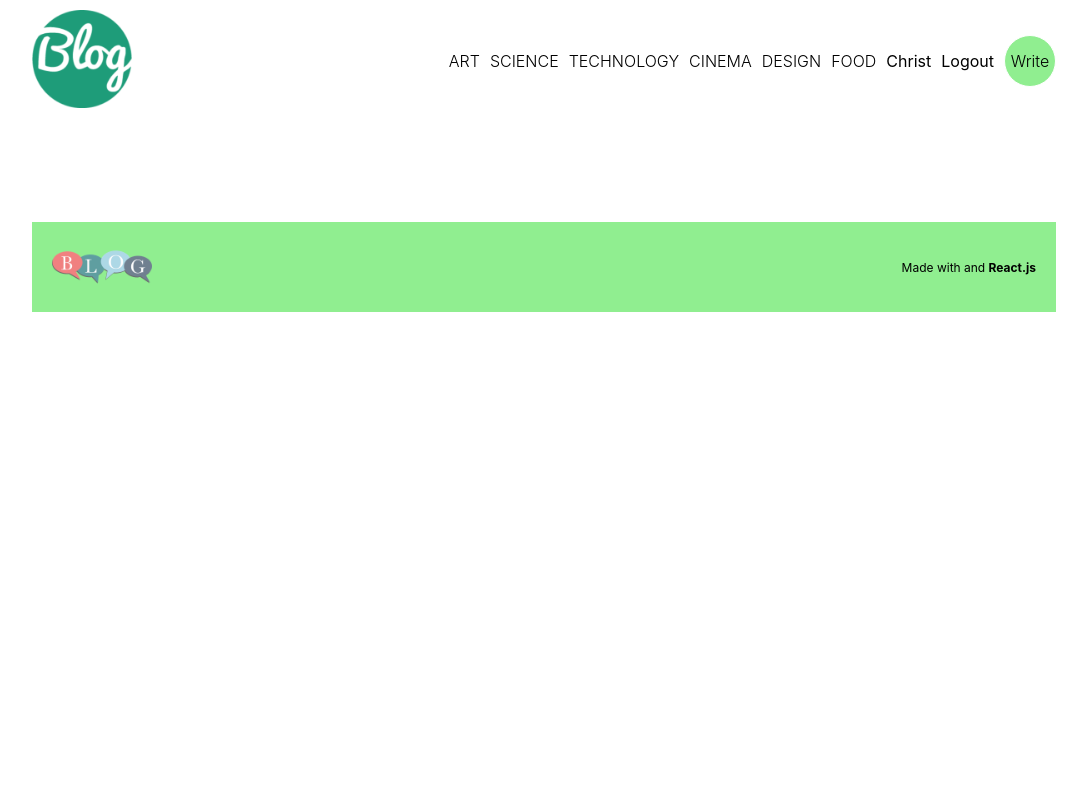
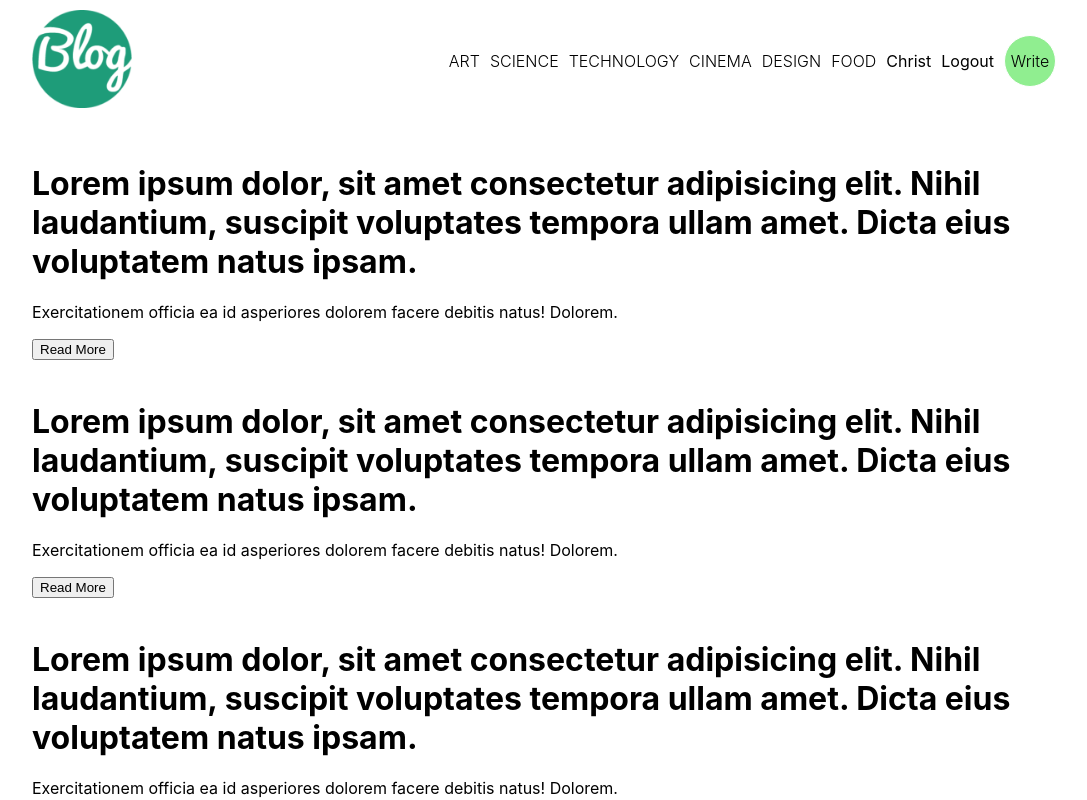
Before and after one commit to Mo6x/RESTAll-APIs, a React (Create React App) app in the folder client-side/my-app/: page / in a window 1280 px wide. Shown: the top 800 px of the page, without its empty margins (96-1183 px from the left). Built offline with nearby package versions, Linux system fonts and the light colour scheme.

Commit message:
Successfully design the Footer and Navbar page, I want to start working on the Home page now

```diff
--- a/client-side/my-app/src/pages/Home.jsx
+++ b/client-side/my-app/src/pages/Home.jsx
@@ -1,12 +1,56 @@
 import React from "react";
+import { Link } from "react-router-dom";
 
 
 const Home = () => {
+
+    const posts = [
+        {
+            id: 1,
+            title: "Lorem ipsum dolor, sit amet consectetur adipisicing elit. Nihil laudantium, suscipit      voluptates tempora ullam amet. Dicta eius voluptatem natus ipsam.",
+            desc: "Exercitationem officia ea id asperiores dolorem facere debitis natus! Dolorem.",
+            imgs: ""
+        },
+        {
+            id: 2,
+            title: "Lorem ipsum dolor, sit amet consectetur adipisicing elit. Nihil laudantium, suscipit      voluptates tempora ullam amet. Dicta eius voluptatem natus ipsam.",
+            desc: "Exercitationem officia ea id asperiores dolorem facere debitis natus! Dolorem.",
+            imgs: ""
+        },
+        {
+            id: 3,
+            title: "Lorem ipsum dolor, sit amet consectetur adipisicing elit. Nihil laudantium, suscipit      voluptates tempora ullam amet. Dicta eius voluptatem natus ipsam.",
+            desc: "Exercitationem officia ea id asperiores dolorem facere debitis natus! Dolorem.",
+            imgs: ""
+        },
+        {
+            id: 4,
+            title: "Lorem ipsum dolor, sit amet consectetur adipisicing elit. Nihil laudantium, suscipit      voluptates tempora ullam amet. Dicta eius voluptatem natus ipsam.",
+            desc: "Exercitationem officia ea id asperiores dolorem facere debitis natus! Dolorem.",
+            imgs: ""
+        },
+    ]
+
     return(
-        <div>
-
+        <div className="home">
+           <div className="posts">
+                {posts.map((post) => (
+                    <div className="post" key={post.id}>
+                        <div className="imgs">
+                            <img src={post.imgs} alt="" />
+                        </div>
+                          <div className="content">
+                            <Link className="link" to={`/post/${post.id}`}>
+                                <h1>{post.title}</h1>
+                            </Link>
+                            <p>{post.desc}</p>
+                            <button>Read More</button>
+                          </div>
+                     </div>
+                ))}
+           </div>
         </div>
-    )
-}
+    );
+};
 
 export default Home;
```
